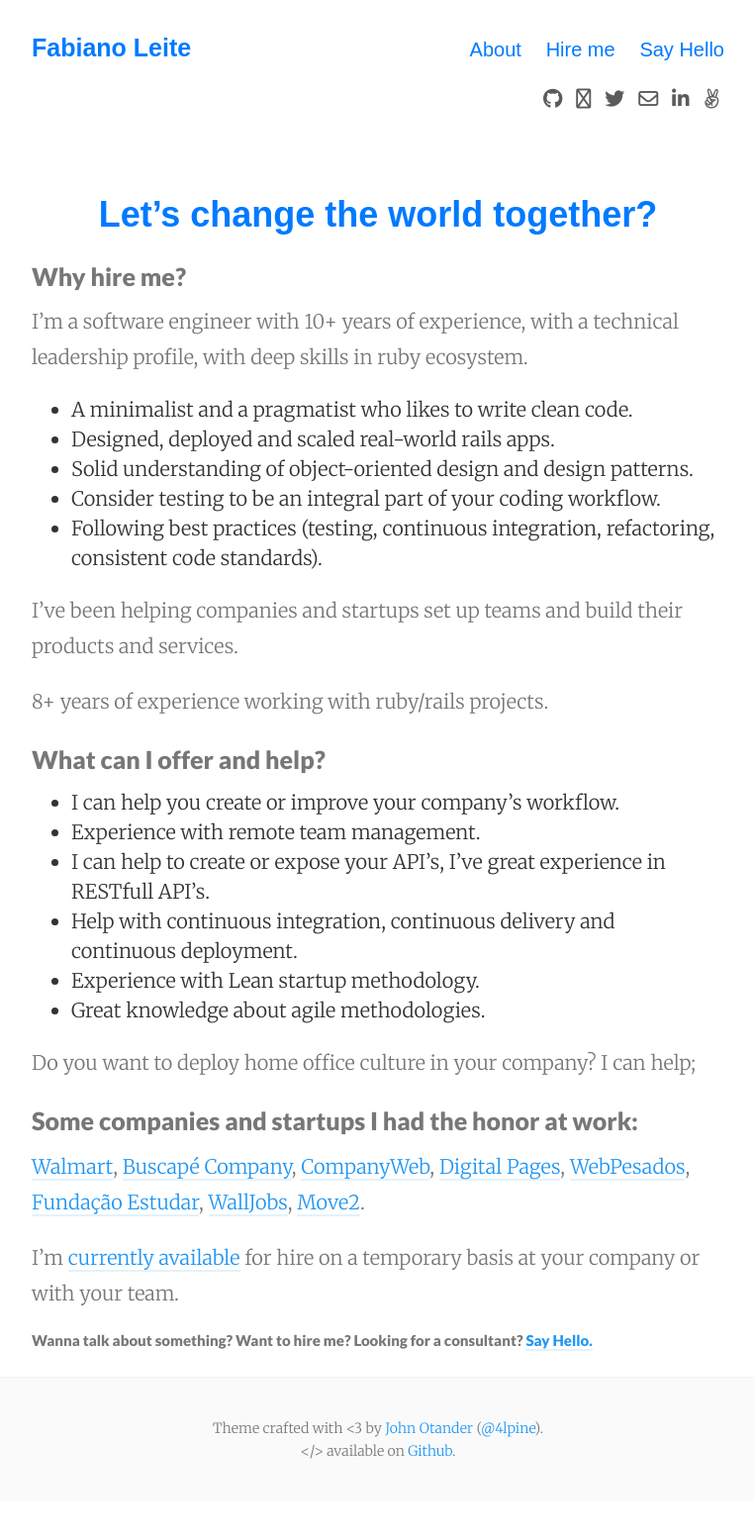
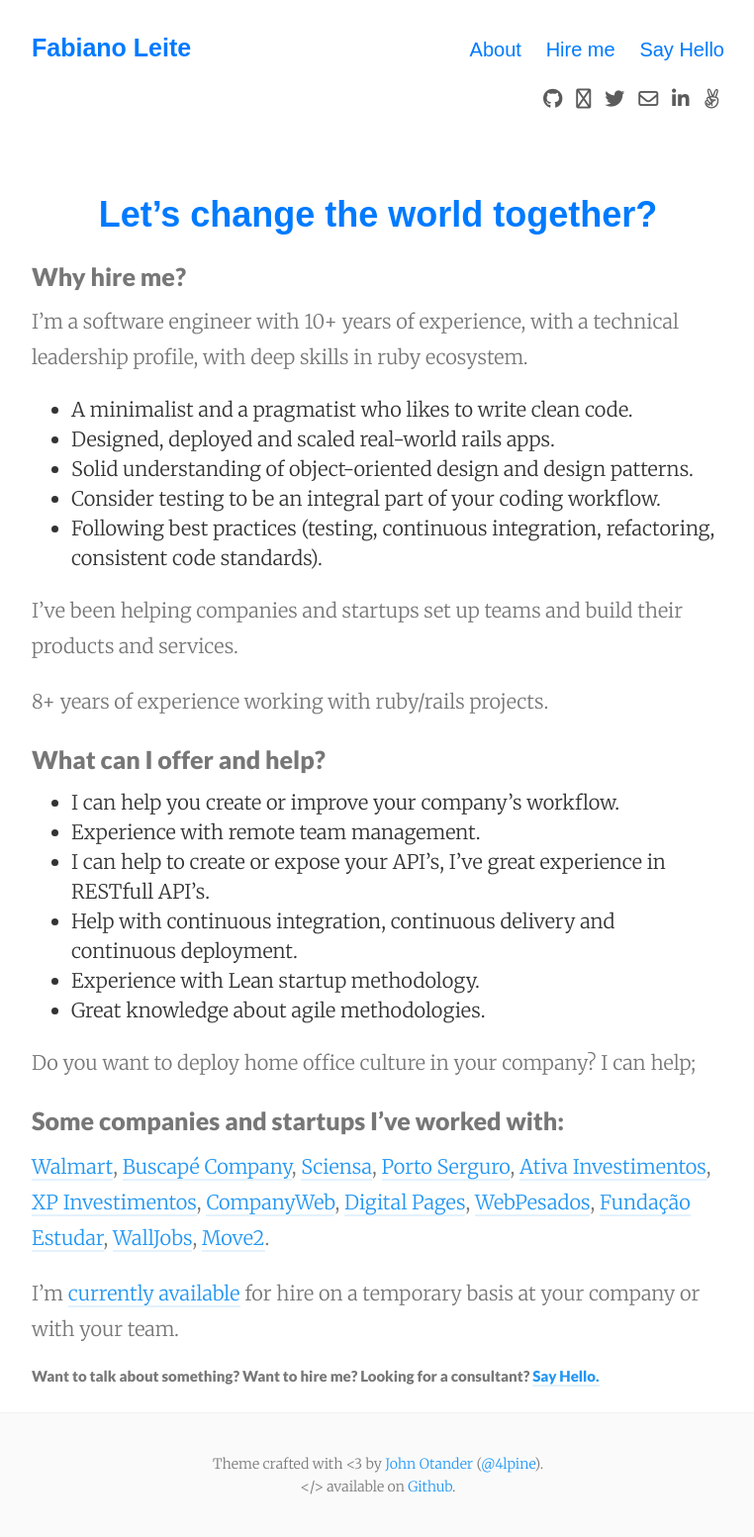
Before and after one commit to fabianoleittes/fabianoleittes.github.io, a Jekyll site: the page built from hire.md, in a window 1280 px wide. Shown: the whole page at 99% size, without its empty margins (258-1020 px from the left). Built offline with Jekyll 4.4.1, drawn with Linux system fonts in a browser that asks for light colours; nearby versions of some CDN libraries; before the commit the page ends 1517 px from its top, so only the background shows below that.

Commit message:
Small adjustment in about and hire.

```diff
--- a/hire.md
+++ b/hire.md
@@ -34,12 +34,12 @@ I've been helping companies and startups set up teams and build their products a
 Do you want to deploy home office culture in your company? I can help;
 
 
-### Some companies and startups I had the honor at work:
+### Some companies and startups I've worked with:
 
-[Walmart](https://www.walmart.com.br), [Buscapé Company](http://www.buscapecompany.com), [CompanyWeb](http://www.companyweb.com.br), [Digital Pages](http://digitalpages.com.br), [WebPesados](http://webpesados.com.br),
+[Walmart](https://www.walmart.com.br), [Buscapé Company](http://www.buscapecompany.com), [Sciensa](http://www.sciensa.com), [Porto Serguro](https://www.portoseguro.com.br), [Ativa Investimentos](https://www.ativainvestimentos.com.br), [XP Investimentos](https://investimentos.xpi.com.br/), [CompanyWeb](http://www.companyweb.com.br), [Digital Pages](http://digitalpages.com.br), [WebPesados](http://webpesados.com.br),
 [Fundação Estudar](https://www.estudar.org.br), [WallJobs](http://www.walljobs.com.br/), [Move2](http://move2.com.br).
 
 I’m [currently available](/contact) for hire on a temporary basis at your company or with your team.
 
 
-###### Wanna talk about something? Want to hire me? Looking for a consultant? [Say Hello.](/contact)
+###### Want to talk about something? Want to hire me? Looking for a consultant? [Say Hello.](/contact)
```
Also changed, not shown: about.md (+2 -3 lines).
